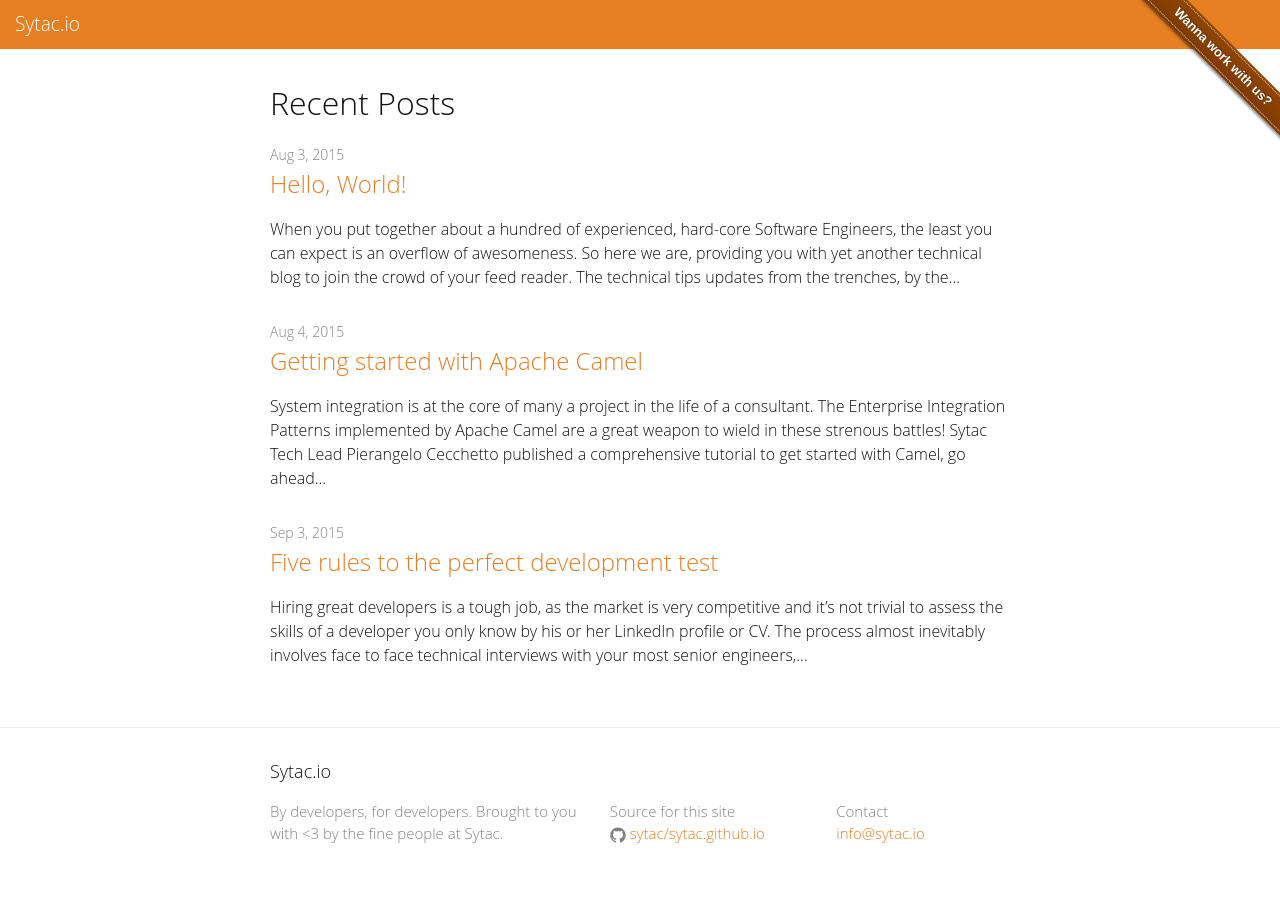
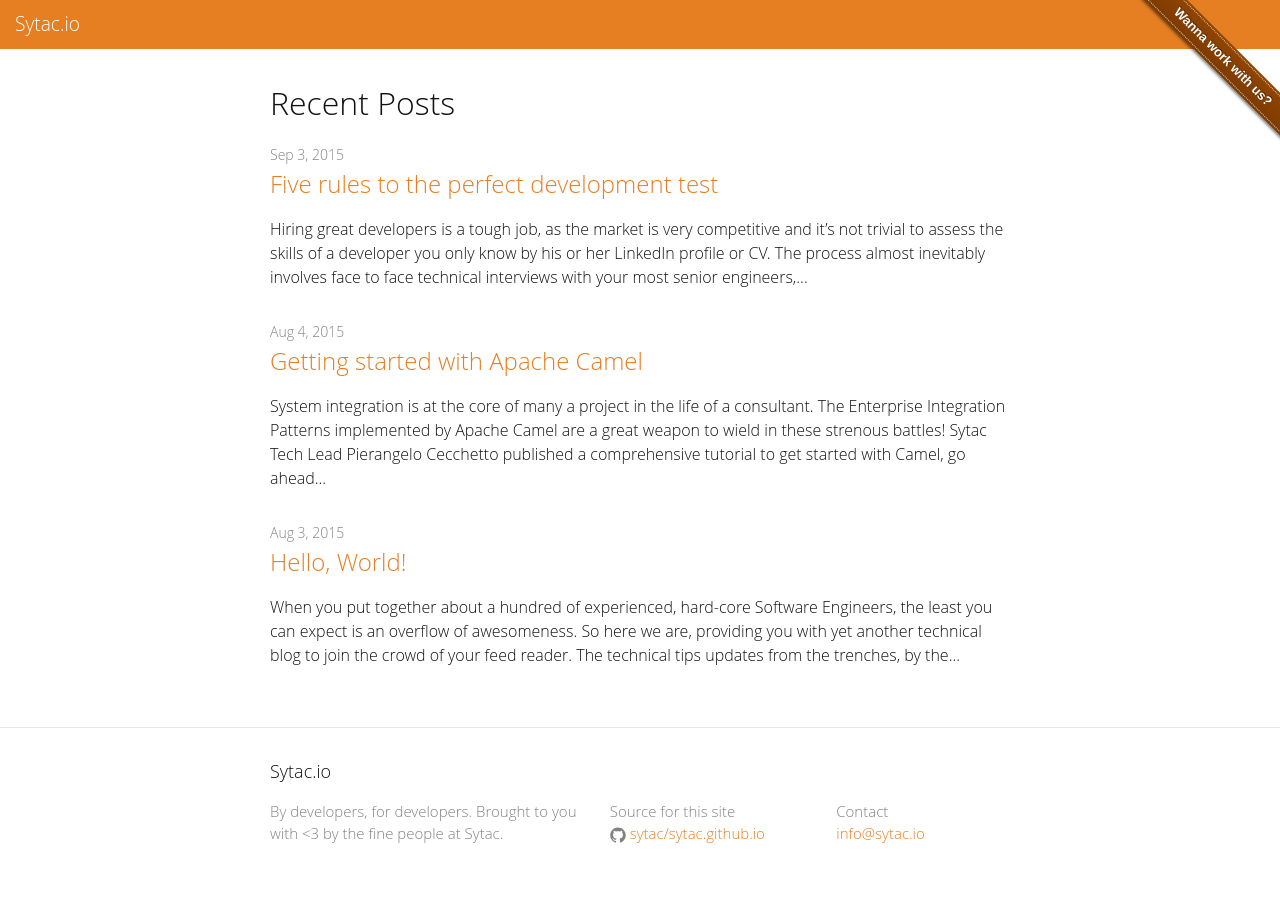
Before and after one commit to sytac/sytac.github.io, a Jekyll site: the page built from engineering/index.html, in a window 1280 px wide. Built offline with Jekyll 4.4.1, drawn with Linux system fonts in a browser that asks for light colours.

Commit message:
Display engineering articles by latest first

```diff
--- a/engineering/index.html
+++ b/engineering/index.html
@@ -6,7 +6,7 @@ layout: index
     <div class="home" id="home">
       <h1 class="pageTitle">Recent Posts</h1>
       <ul class="post-list">
-        {% for post in site.engineering %}
+        {% for post in site.engineering reversed | sort: 'date' %}
         <li>
           <span class="post-meta">{{ post.date | date: "%b %-d, %Y" }}</span>
 
```
